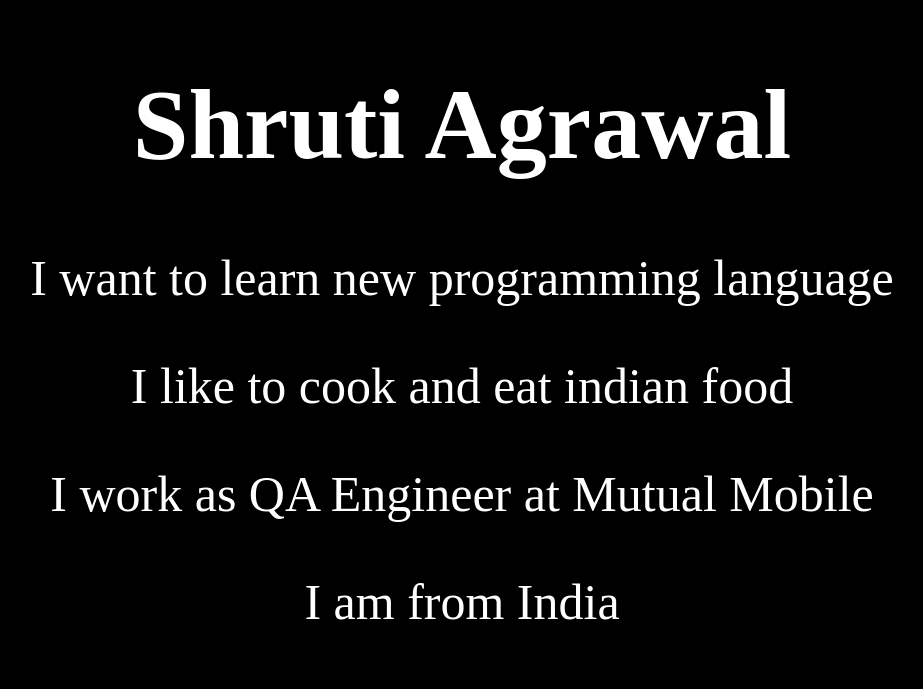
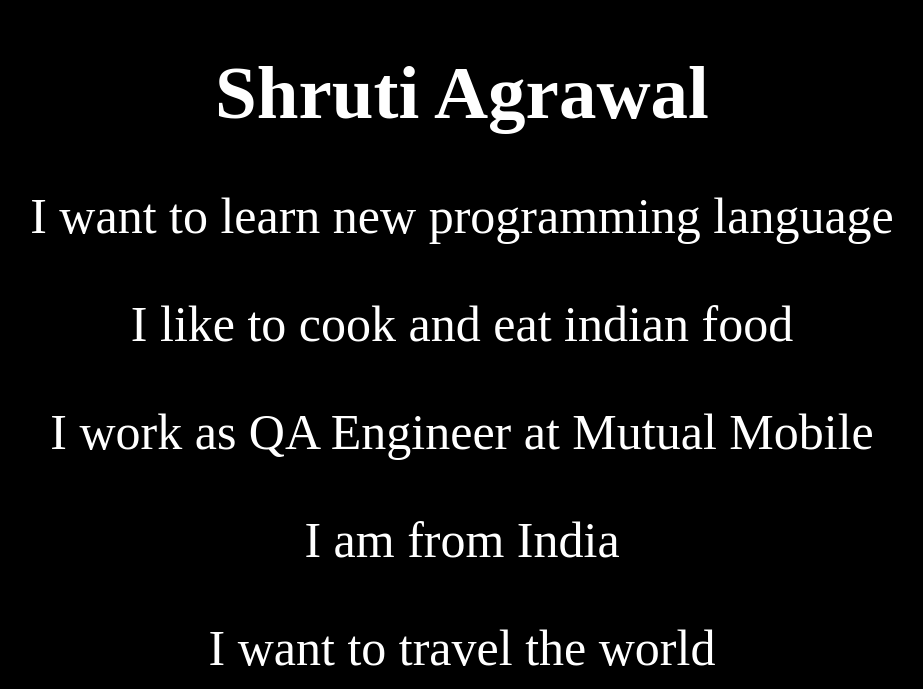
Before and after one commit to shruti0310/first-website, a plain HTML site: page index.html in a window 1280 px wide. Shown: the top 689 px of the page, without its empty margins (178-1101 px from the left). Drawn offline with Linux system fonts and the light colour scheme.

Commit message:
i added a stylesheet and picture

```diff
--- a/style.css
+++ b/style.css
@@ -11,7 +11,7 @@ p
 
 h1
 {
-    font-size: 100px
+    font-size: 75px
 }
 img
 {
```
